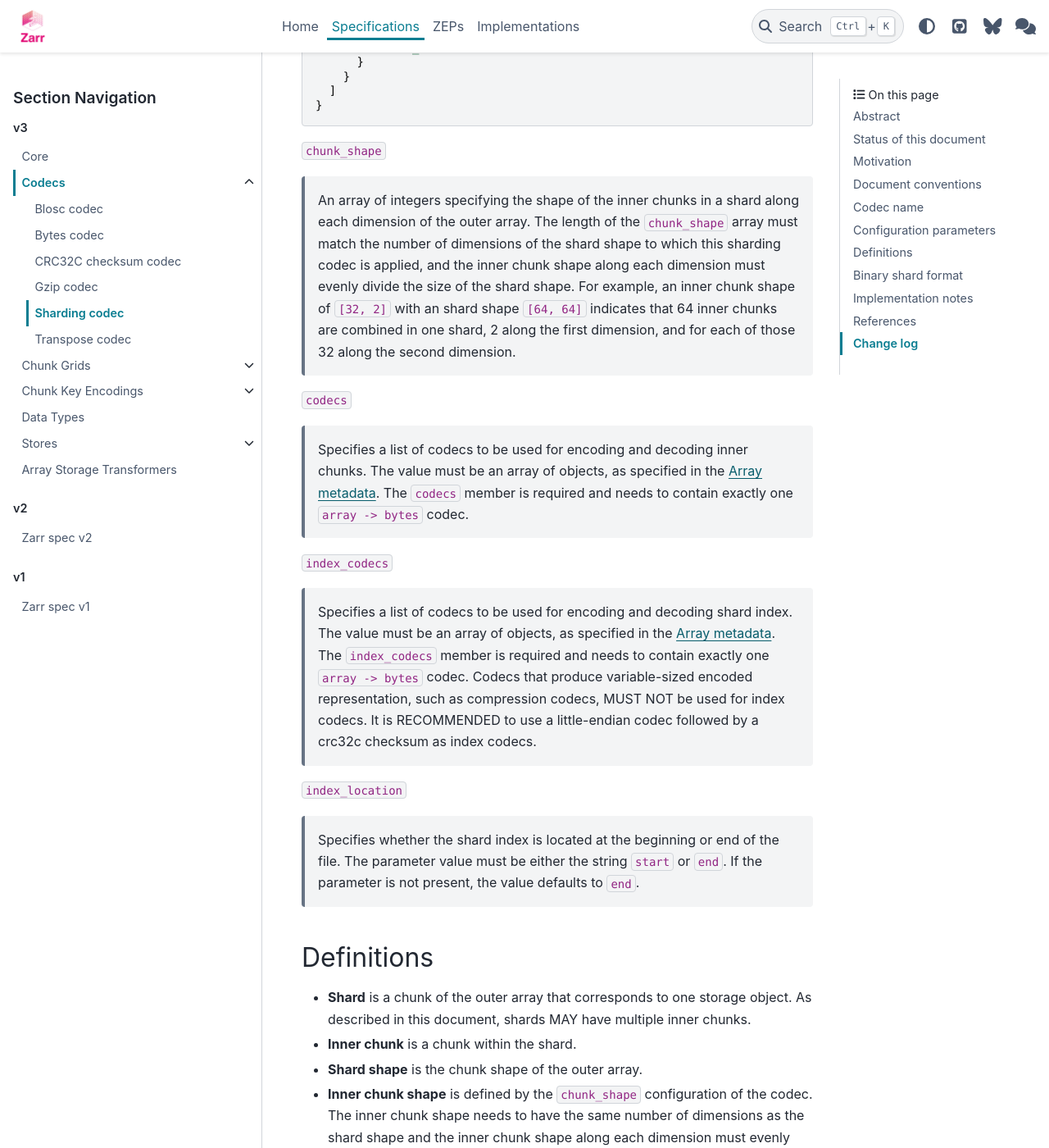
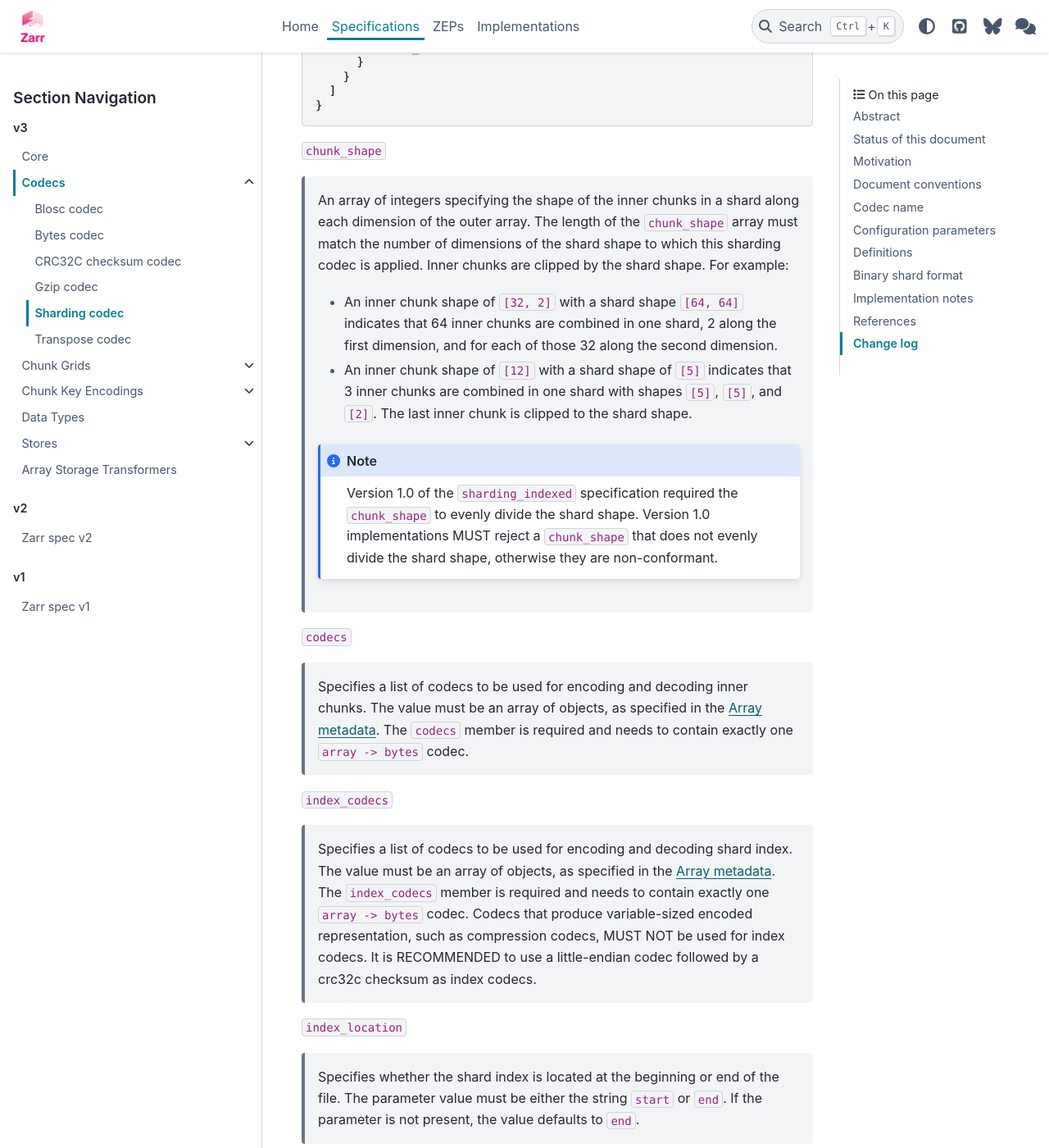
Before and after one commit to zarr-developers/zarr-specs, a Sphinx documentation site: the page built from docs/v3/codecs/sharding-indexed/index.rst, in a window 1280 px wide and 1400 px high, scrolled down 3068 px. Shown: the whole window at 82% size. Built offline with Sphinx 7.4.7 and the PyData theme 0.15.4, drawn with Linux system fonts in a browser that asks for light colours; some of the changed text lies outside the part shown.

Commit message:
feat(sharding): lift constraint on evenly divisible subchunk shapes

```diff
--- a/docs/v3/codecs/sharding-indexed/index.rst
+++ b/docs/v3/codecs/sharding-indexed/index.rst
@@ -5,7 +5,7 @@ Sharding codec
 ==============
 
 Version:
-    1.0
+    1.1-draft
 Specification URI:
     https://zarr-specs.readthedocs.io/en/latest/v3/codecs/sharding-indexed/
 Editors:
@@ -131,11 +131,21 @@ Sharding can be configured per array in the :ref:`array-metadata` as follows::
     An array of integers specifying the shape of the inner chunks in a shard
     along each dimension of the outer array. The length of the ``chunk_shape``
     array must match the number of dimensions of the shard shape to which this
-    sharding codec is applied, and the inner chunk shape along each dimension must
-    evenly divide the size of the shard shape. For example, an inner chunk
-    shape of ``[32, 2]`` with an shard shape ``[64, 64]`` indicates that
-    64 inner chunks are combined in one shard, 2 along the first dimension, and for
-    each of those 32 along the second dimension.
+    sharding codec is applied. Inner chunks are clipped by the shard shape.
+    For example:
+
+    * An inner chunk shape of ``[32, 2]`` with a shard shape ``[64, 64]``
+      indicates that 64 inner chunks are combined in one shard, 2 along the first
+      dimension, and for each of those 32 along the second dimension.
+
+    * An inner chunk shape of ``[12]`` with a shard shape of ``[5]`` indicates that 3
+      inner chunks are combined in one shard with shapes ``[5]``, ``[5]``, and ``[2]``.
+      The last inner chunk is clipped to the shard shape.
+
+    .. note:: Version 1.0 of the ``sharding_indexed`` specification required the
+       ``chunk_shape`` to evenly divide the shard shape.
+       Version 1.0 implementations MUST reject a ``chunk_shape`` that does not evenly
+       divide the shard shape, otherwise they are non-conformant.
 
 ``codecs``
 
@@ -168,10 +178,10 @@ Definitions
 * **Inner chunk** is a chunk within the shard.
 * **Shard shape** is the chunk shape of the outer array.
 * **Inner chunk shape** is defined by the ``chunk_shape`` configuration of the codec.
-  The inner chunk shape needs to have the same number of dimensions as the shard shape and the
-  inner chunk shape along each dimension must evenly divide the size of the shard shape.
+  The inner chunk shape needs to have the same number of dimensions as the shard shape.
+  Inner chunks are clipped by the shard shape.
 * **Chunks per shard** is the element-wise division of the shard shape by the
-  inner chunk shape.
+  inner chunk shape, rounded up to the nearest integer.
 
 
 Binary shard format
@@ -306,6 +316,14 @@ References
 Change log
 ==========
 
-* Adds ``index_location`` parameter. `PR 280 <https://github.com/zarr-developers/zarr-specs/pull/280>`_
+* 1.1 (draft)
 
-* ZEP0002 was accepted. `Issue 254 <https://github.com/zarr-developers/zarr-specs/pull/254>`_
+  * Lifts constraint requiring ``chunk_shape`` to evenly divide the shard shape.
+    This addreses a common hurdle in practical usage, particularly with
+    irregularly gridded arrays (e.g. ``rectilinear``).
+
+* 1.0
+
+  * Adds ``index_location`` parameter. `PR 280 <https://github.com/zarr-developers/zarr-specs/pull/280>`_
+
+  * ZEP0002 was accepted. `Issue 254 <https://github.com/zarr-developers/zarr-specs/pull/254>`_
```
